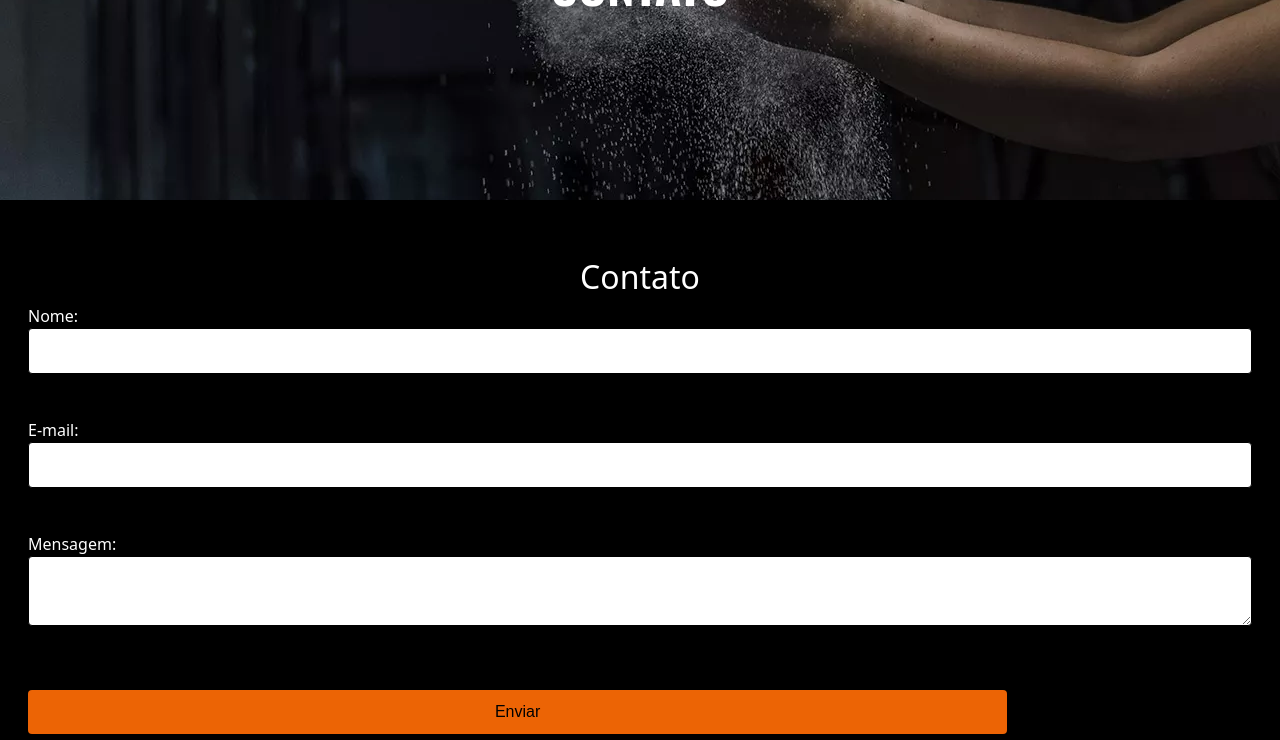
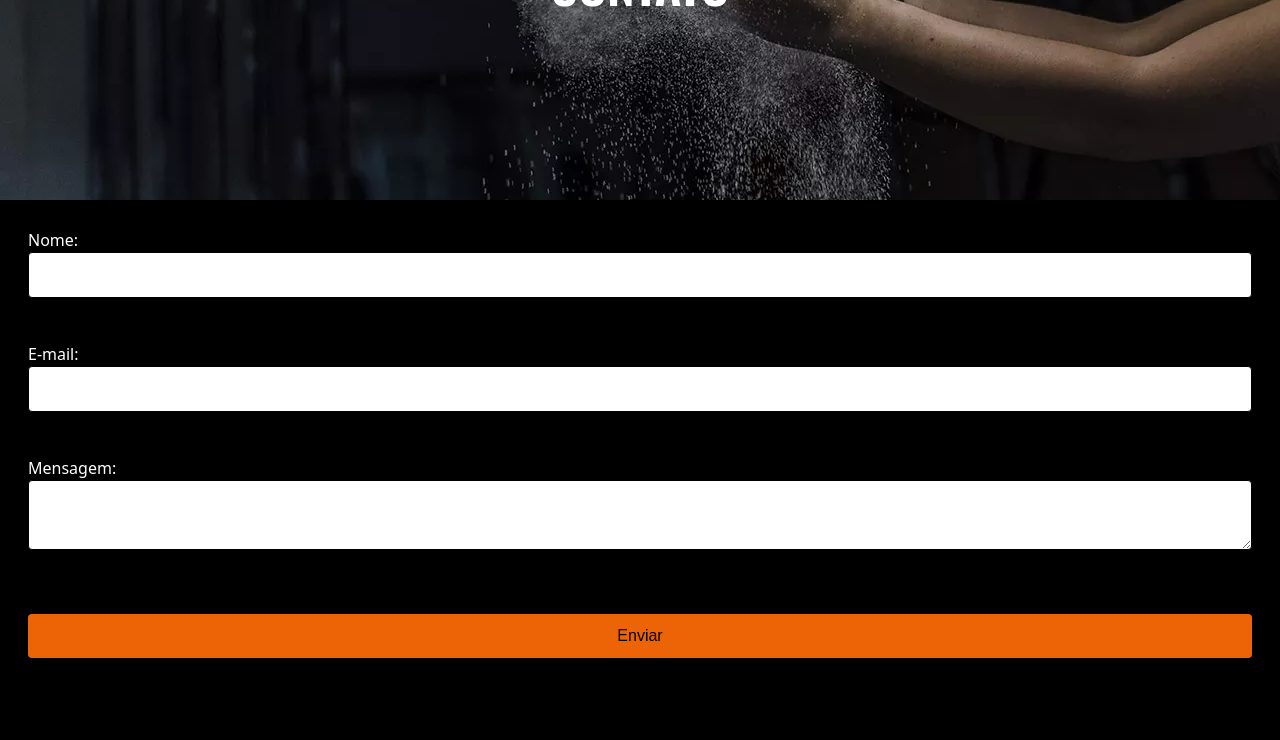
Before and after one commit to DiegoADB1/gym, a React (Create React App) app: page /contato in a window 1280 px wide. Shown: the part 300-1040 px from the top of the page. Built offline with nearby package versions, Linux system fonts and the light colour scheme.

Commit message:
marco 1 commit

```diff
--- a/src/contatos/ContatoComp.js
+++ b/src/contatos/ContatoComp.js
@@ -14,7 +14,6 @@ function ContatoComp() {
 
   return (
     <div className="container form-container backgroundColor class-row">
-      <h2>Contato</h2>
       <form onSubmit={handleSubmit}>
         <label>
           Nome:
--- a/src/contatos/contato.css
+++ b/src/contatos/contato.css
@@ -37,7 +37,7 @@
 
   .form-container button {
     display: block;
-    width: 80%;
+    width: 100%;
     padding: 10px;
     margin-top: 20px;
     border: none;
--- a/src/servicos/servicos.css
+++ b/src/servicos/servicos.css
@@ -1,5 +1,5 @@
 .services-section {
-  background-color: #212529;
+  background-color: #101112;
   padding: 80px 0;
 }
 
```
